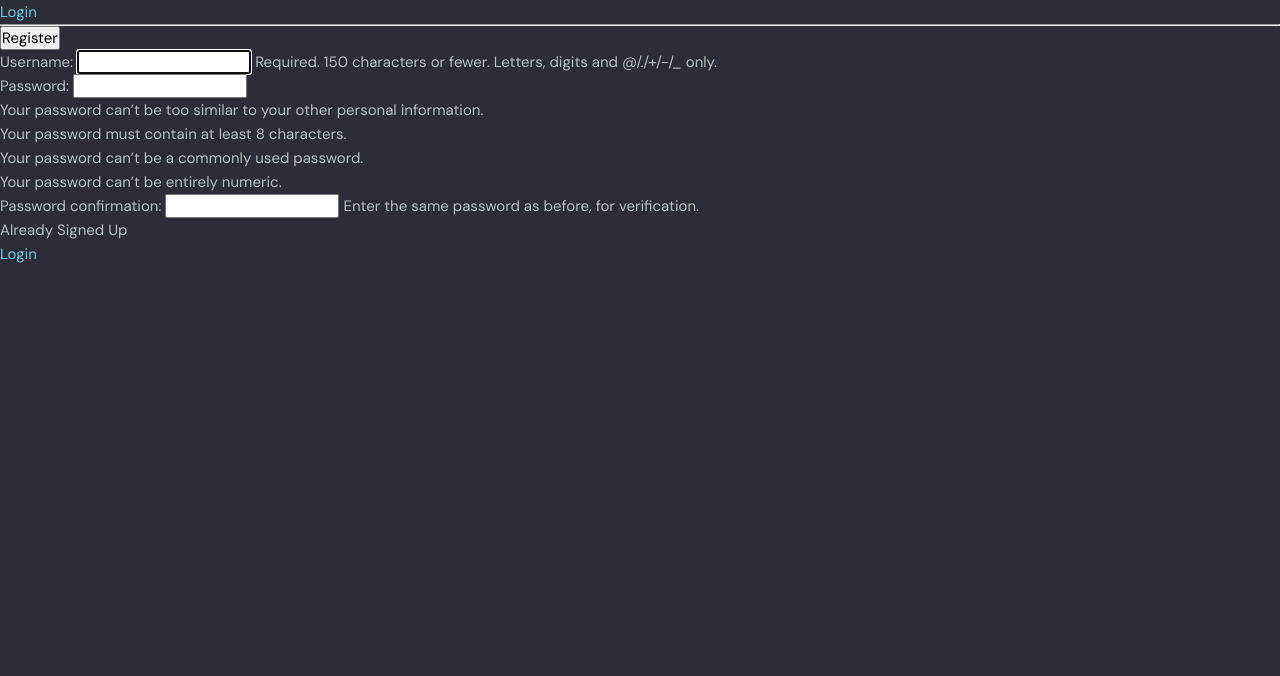
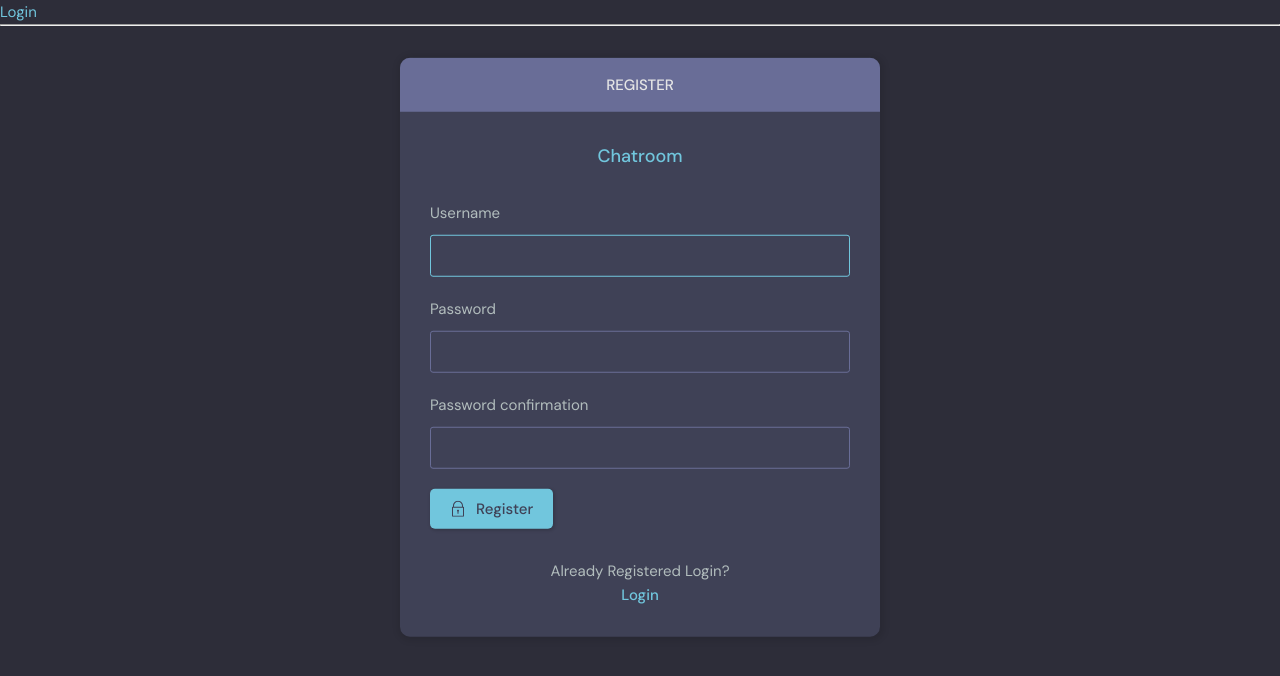
Before and after one commit to sudeep-o2/my_chatroom_project, a Django app: page /register/ in a window 1280 px wide. Shown: the part 76-752 px from the top of the page. Run offline with Django 4.2, Linux system fonts and the light colour scheme.

Commit message:
login_reg updated

```diff
--- a/base/templates/base/home.html
+++ b/base/templates/base/home.html
@@ -14,7 +14,7 @@
         <!-- Room List Start -->
         <div class="roomList">
           <div class="mobile-menu">
-            <form class="header__search">
+            <form action="{% url 'home' %}" method="GET" class="header__search">
               <label>
                 <svg version="1.1" xmlns="http://www.w3.org/2000/svg" width="32" height="32" viewBox="0 0 32 32">
                   <title>search</title>
@@ -22,7 +22,7 @@
                     d="M32 30.586l-10.845-10.845c1.771-2.092 2.845-4.791 2.845-7.741 0-6.617-5.383-12-12-12s-12 5.383-12 12c0 6.617 5.383 12 12 12 2.949 0 5.649-1.074 7.741-2.845l10.845 10.845 1.414-1.414zM12 22c-5.514 0-10-4.486-10-10s4.486-10 10-10c5.514 0 10 4.486 10 10s-4.486 10-10 10z"
                   ></path>
                 </svg>
-                <input placeholder="Search for posts" />
+                <input name="q" placeholder="Search for posts" />
               </label>
             </form>
             <div class="mobile-menuItems">
--- a/base/templates/base/login_reg.html
+++ b/base/templates/base/login_reg.html
@@ -1,30 +1,111 @@
 {% extends 'main.html' %}
 
 {% block start %}
+    <main class="auth layout">
+      <div class="container">
+
         {% if stat == 'login' %}
+        <div class="layout__box">
+          <div class="layout__boxHeader">
+            <div class="layout__boxTitle">
+              <h3>Login</h3>
+            </div>
+          </div>
+          <div class="layout__body">
+            <h2 class="auth__tagline">Chatroom</h2>
 
-<div>
-<form action="" method="POST">
+            <form class="form" action="" method="POST">
               {% csrf_token %}
-    Username:<input type="text" name="username" id="">
-    Password:<input type="password" name="password" id="">
-    <button type="submit">Login</button>
+              <div class="form__group form__group">
+                <label for="room_name">Username</label>
+                <input id="username" name="username" type="text" placeholder="e.g. sudeep" />
+              </div>
+              <div class="form__group">
+                <label for="password">Password</label>
+                <input
+                  id="password"
+                  name="password"
+                  type="password"
+                  placeholder="&bull;&bull;&bull;&bull;&bull;&bull;&bull;&bull;"
+                />
+              </div>
+
+              <button class="btn btn--main" type="submit">
+                <svg
+                  version="1.1"
+                  xmlns="http://www.w3.org/2000/svg"
+                  width="32"
+                  height="32"
+                  viewBox="0 0 32 32"
+                >
+                  <title>lock</title>
+                  <path
+                    d="M27 12h-1v-2c0-5.514-4.486-10-10-10s-10 4.486-10 10v2h-1c-0.553 0-1 0.447-1 1v18c0 0.553 0.447 1 1 1h22c0.553 0 1-0.447 1-1v-18c0-0.553-0.447-1-1-1zM8 10c0-4.411 3.589-8 8-8s8 3.589 8 8v2h-16v-2zM26 30h-20v-16h20v16z"
+                  ></path>
+                  <path
+                    d="M15 21.694v4.306h2v-4.306c0.587-0.348 1-0.961 1-1.694 0-1.105-0.895-2-2-2s-2 0.895-2 2c0 0.732 0.413 1.345 1 1.694z"
+                  ></path>
+                </svg>
+
+                Login
+              </button>
             </form>
 
-<p>Havent Signed Up yet</p>
-<a href="{% url 'register' %}">Sign up</a>
-
+            <div class="auth__action">
+              <p>Haven't signed up yet?</p>
+              <a href="{% url 'register' %}" class="btn btn--link">Sign Up</a>
+            </div>
+          </div>
         </div>
         {% else %}
-<div>
-    <form action="" method="POST">
+        <div class="layout__box">
+          <div class="layout__boxHeader">
+            <div class="layout__boxTitle">
+              <h3>Register</h3>
+            </div>
+          </div>
+          <div class="layout__body">
+            <h2 class="auth__tagline">Chatroom</h2>
+
+            <form class="form" action="" method="POST">
               {% csrf_token %}
-        <button type="submit">Register</button>
-        {{form.as_p}}
+
+              {% for field in form %}
+              <div class="form__group form__group">
+                <label for="room_name">{{field.label}}</label>
+                {{field}}
+              </div>
+              {% endfor %}
+
+
+              <button class="btn btn--main" type="submit">
+                <svg
+                  version="1.1"
+                  xmlns="http://www.w3.org/2000/svg"
+                  width="32"
+                  height="32"
+                  viewBox="0 0 32 32"
+                >
+                  <title>lock</title>
+                  <path
+                    d="M27 12h-1v-2c0-5.514-4.486-10-10-10s-10 4.486-10 10v2h-1c-0.553 0-1 0.447-1 1v18c0 0.553 0.447 1 1 1h22c0.553 0 1-0.447 1-1v-18c0-0.553-0.447-1-1-1zM8 10c0-4.411 3.589-8 8-8s8 3.589 8 8v2h-16v-2zM26 30h-20v-16h20v16z"
+                  ></path>
+                  <path
+                    d="M15 21.694v4.306h2v-4.306c0.587-0.348 1-0.961 1-1.694 0-1.105-0.895-2-2-2s-2 0.895-2 2c0 0.732 0.413 1.345 1 1.694z"
+                  ></path>
+                </svg>
+
+                Register
+              </button>
             </form>
 
-    <p>Already Signed Up </p>
-    <a href="{% url 'login' %}">Login</a>
+            <div class="auth__action">
+              <p>Already Registered Login?</p>
+              <a href="{% url 'login' %}" class="btn btn--link">Login</a>
+            </div>
+          </div>
+        </div>
       </div>
       {% endif %}
+    </main>
 {% endblock %}
--- a/base/templates/base/room.html
+++ b/base/templates/base/room.html
@@ -119,7 +119,9 @@
 
           </div>
           <div class="room__message">
-            <form action="#"><input name="comment" placeholder="Write your message here..." /></form>
+            <form action="" method="POST">
+              {% csrf_token %}
+              <input name="comment" placeholder="Write your message here..." /></form>
           </div>
         </div>
         <!-- Room End -->
--- a/base/urls.py
+++ b/base/urls.py
@@ -12,5 +12,6 @@ urlpatterns=[
     path('register/',views.Register,name='register'),
     path('delete-message/<str:pk>/',views.deleteMessage,name='delete-message'),
     path('room-profile/<str:pk>/',views.room_profile,name='room-profile'),
-    path('update-user/',views.updateUser,name='update-user')
+    path('update-user/',views.updateUser,name='update-user'),
+    path('topics/',views.topicsView,name='topics')
 ]
--- a/base/views.py
+++ b/base/views.py
@@ -196,3 +196,6 @@ def updateUser(request):
             form.save()
             return redirect('room-profile', pk=user.id)
     return render(request,'base/update-user.html',{'form':form})
+
+def topicsView(request):
+    return render(request,'topics.html')
```
Also changed, not shown: base/templates/base/delete.html (+34 -7 lines), base/templates/base/delete_old.html (added, +13 -0 lines), base/templates/base/login_reg_old.html (added, +30 -0 lines), base/templates/base/topics.html (added, +49 -0 lines), db.sqlite3. Lines whose indentation alone changed are shown as unchanged.
